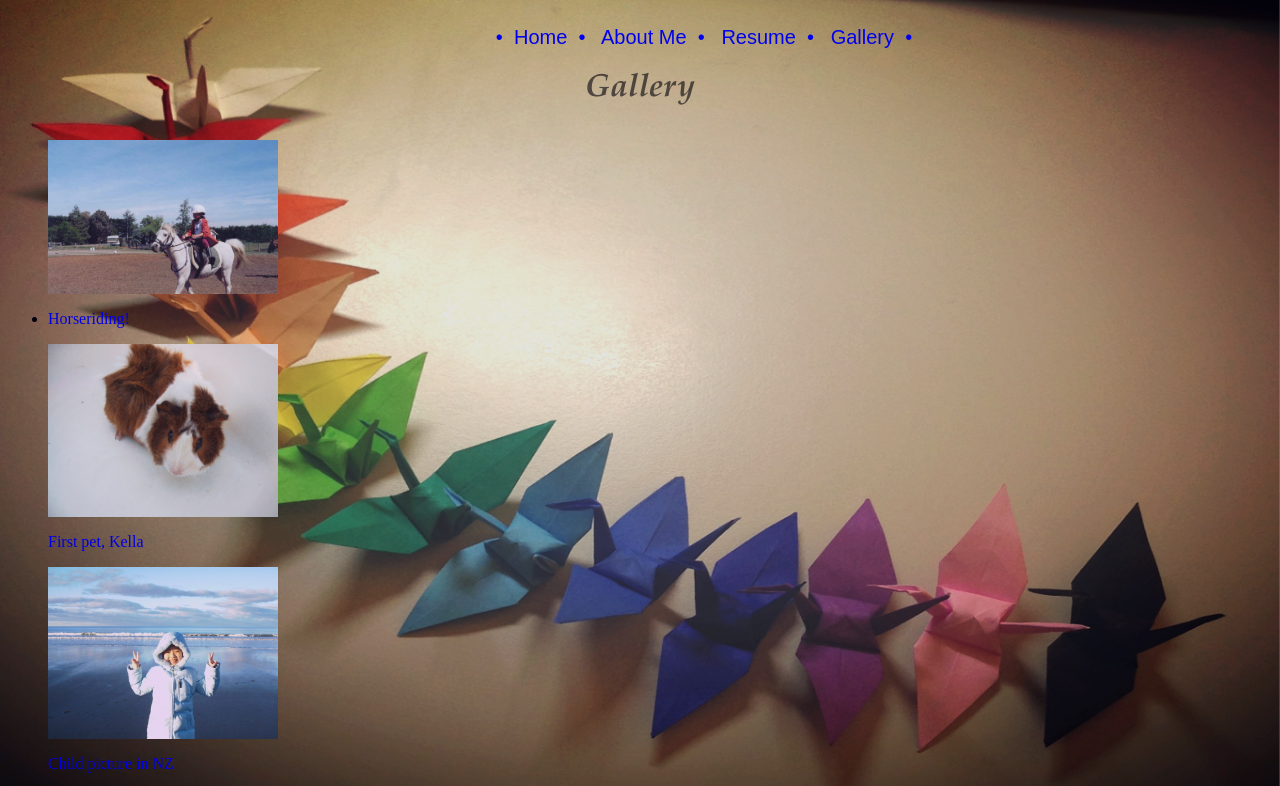
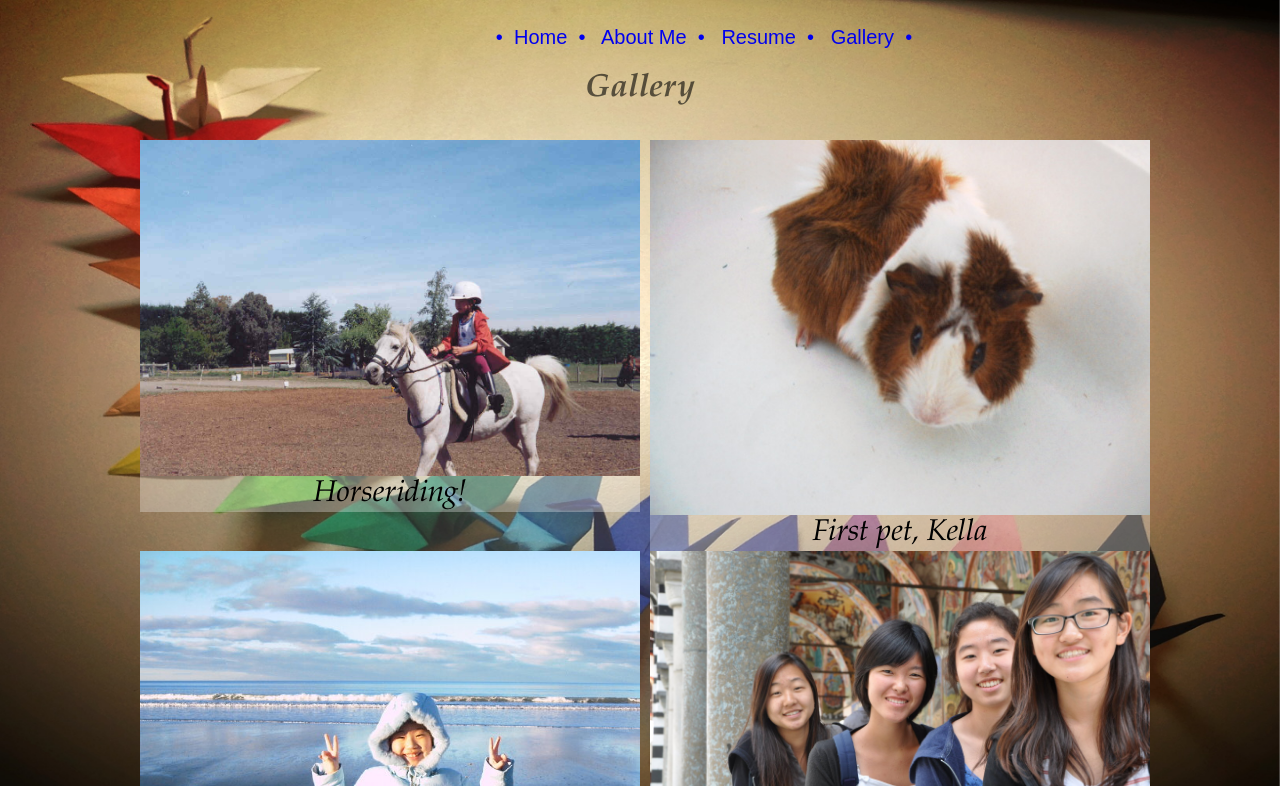
Before and after one commit to katiehahm/katiehahm.github.io, a plain HTML site: page gallery.html in a window 1280 px wide. Shown: the top 786 px of the page. Drawn offline with Linux system fonts and the light colour scheme; files whose address does not match are found by name.

Commit message:
modified gallery.html

```diff
--- a/gallery.html
+++ b/gallery.html
@@ -29,25 +29,35 @@
         </p>
       </div>
     </h1>
-    <div id="pics">
+    <div id="pic">
       <section>
-        <ul>
+        <ul id="pics"> <span class="code-comment"><!-- Alter ID accordingly --></span>
+        <!-- <ul> -->
           <li>
             <a href="images/horseriding.jpg">
-              <img src="images/horseriding.jpg" width="500" alt="" style="max-width: 500px: height: auto; max-height: 600px;"/>
-              <p>Horseriding!</p>
+              <img src="images/horseriding.jpg" width="500" alt="" style="max-width: 500px: height: auto; max-height: 600px;">
+              <p>Horseriding!<br></p>
             </a>
+
+          </li>
+          <li>
             <a href="images/kella.jpg">
-              <img src="images/kella.jpg" width="500" alt="" style="max-width: 500px: height: auto; max-height: 600px;"/>
-              <p>First pet, Kella</p>
+              <img src="images/kella.jpg" width="500" alt="" style="max-width: 500px: height: auto; max-height: 600px;">
+              <p>First pet, Kella<br></p>
             </a>
+
+          </li>
+          <li>
             <a href="images/nz.jpg">
-              <img src="images/nz.jpg" width="500" alt="" style="max-width: 500px: height: auto; max-height: 600px;"/>
-              <p>Child picture in NZ</p>
+              <img src="images/nz.jpg" width="500" alt="" style="max-width: 500px: height: auto; max-height: 600px;">
+              <p>Child picture in NZ<br></p>
             </a>
+
+          </li>
+          <li>
             <a href="images/bulgaria.jpg">
-              <img src="images/bulgaria.jpg" width="500" alt="" style="max-width: 500px: height: auto; max-height: 600px;"/>
-              <p>Bulgaria orchestra tour</p>
+              <img src="images/bulgaria.jpg" width="500" alt="" style="max-width: 500px: height: auto; max-height: 600px;">
+              <p>Bulgaria orchestra tour<br></p>
             </a>
           </li>
         </ul>
--- a/stylesheets/style.css
+++ b/stylesheets/style.css
@@ -1,45 +1,27 @@
 a {
-  /*what is this?*/
   text-decoration: none;
 }
-
-body {
-	background-color: rgba(100,50,50,0.15);
-}
-
-/*tags for all pages*/
-/*#name {
-	text-align: center;
-}*/
 
 #navi {
 	text-align: center;
 	font-family: Papyrus, fantasy;
 	font-size: 20px;
-	/*max-width: 940px;*/
-  	/*margin: 0 auto;*/
   	padding: 2% 5%;
-
+	z-index: 1;
 	width: 100%;
 	height: 100%;
 	position: fixed;
 	left: 0px;
 	top: 0px;
-	background-color: rgba(0,0,100,0.1);
-	color: white;
 }
 
 /*tags for index.html*/
 #welcome {
-  	/*max-width: 940px;
-  	margin: 0 auto;
-  	padding: 0 5%;*/
   	width: 100%;
 	height: 100%;
 	position: fixed;
 	left: 0px;
 	top: 0px;
-  	/*position: absolute;*/
   	top: 20%;
   	left: 60%;
   	width: 100%;
@@ -68,7 +50,6 @@ body {
 	text-align: center;
 	font-style: italic;
 	color: rgba(0,0,0,0.6);
-  	/*background-color: rgba(300,300,300,0.3);*/
   	font-family: "Goudy Old Style", Garamond, "Big Caslon", "Times New Roman", serif;
 }
 
@@ -76,7 +57,6 @@ body {
 	text-align: center;
 	font-family: "Georgia", serif;
 	color: rgba(0,0,0,0.6);
-  	/*background-color: rgba(300,300,300,0.3);*/
 }
 
 #contact {
@@ -86,26 +66,39 @@ body {
   	background-color: rgba(300,300,300,0.3);
 }
 
-/*#pics {
-  max-width: px;
-  margin: 0 auto;
-  padding: 0 5%;
-}*/
-/*
-img.resize{
-    width:30%;  you can use %
+#pics.img {
+    display: block;
+    max-width:230px;
+    max-height:95px;
+    width: auto;
     height: auto;
-}*/
+	color: black;
+	background-color: rgba(300,300,300,1);
+}
 
-
-
-#pics {
-	img {
-	    display: block;
-	    max-width:230px;
-	    max-height:95px;
-	    width: auto;
-	    height: auto;
-	}
-	color: black;
+#pics{
+	margin: auto;
+	width: 1050px;
 }
+#pics ul{
+	margin: 0;
+	padding: 0;
+}
+#pics li{
+	float: left;
+	margin: 0px 5px 0 5px;
+	width: 500px;
+	list-style: none;
+}
+#pics img{
+	float: left;
+}
+#pics p{
+	margin: 0 auto;
+	background-color: rgba(300,300,300,0.3);
+	text-align: center;
+	font-size: 30px;
+  	font-style: italic;
+  	color: black;
+  	font-family: "Goudy Old Style", Garamond, "Big Caslon", "Times New Roman", serif;
+}
```
